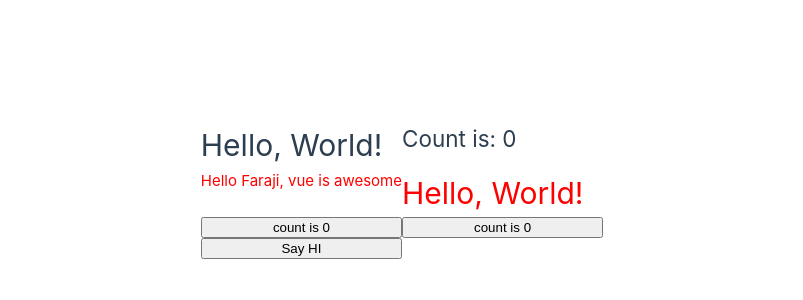
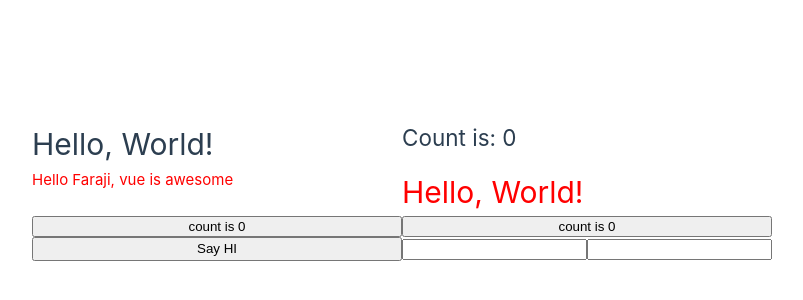
Before and after one commit to faraji-fuji/learning-vue, a Vue app: page / in a window 1280 px wide. Shown: the part 210-510 px from the top of the page, without its empty margins (238-1041 px from the left). Built offline with nearby package versions, Linux system fonts and the light colour scheme.

Commit message:
form bindings

```diff
--- a/src/App.vue
+++ b/src/App.vue
@@ -11,7 +11,8 @@ export default {
         count: 0
       },
       titleClass: 'title',
-      count: 0
+      count: 0,
+      text: undefined
     }
   },
 
@@ -24,7 +25,12 @@ export default {
 
     say_hi(){
       alert("Hi faraji")
-    }
+    },
+
+    // onInput(e){
+    //   // a v-on handler recieves the native DOM event as the argument
+    //   this.text = e.target.value
+    // }
   }
 }
 </script>
@@ -36,13 +42,20 @@ export default {
 
   <!-- Attribute binding  -->
   <p :class="titleClass">{{ message2 }}</p>
-  <h1 v-bind:class="titleClass">{{ message }}</h1> <!-- add a dynamic class binding here -->
-
+  <h1 v-bind:class="titleClass">{{ message }}</h1>
 
   <!-- Event listeners -->
   <button v-on:click="increment">count is {{ counter.count }}</button>
   <button @click="increment">count is {{ counter.count }}</button>
   <button v-on:click="say_hi">Say HI</button>
+
+  <!-- Form bindings -->
+  <form action="">
+    <input  @input="onInput">
+    <input v-model="text">
+  </form>
+
+  <p>{{ text }}</p>
 </template>
 
 
```
